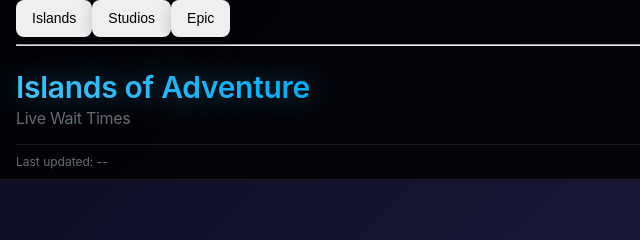
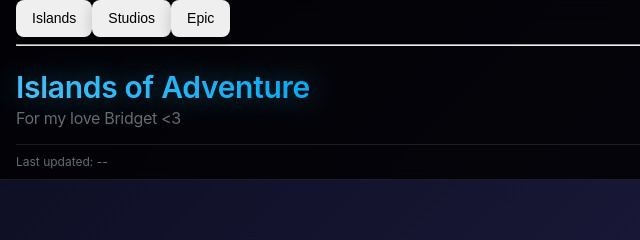
Before and after one commit to NicBatt/queue-times2, a plain HTML site: page index.html in a window 1280 px wide. Shown: the top 240 px of the page, 0-640 px from the left. Drawn offline with Linux system fonts and the light colour scheme; no server answers; a web font is replaced by a local one.

Commit message:
Update index.html

```diff
--- a/index.html
+++ b/index.html
@@ -23,7 +23,7 @@
                 <div class="header-content">
                     <h1 class="park-title">
                         <span id="currentParkNameElement" class="park-name">Loading Park...</span>
-                        <span class="subtitle">Live Wait Times</span>
+                        <span class="subtitle">For my love Bridget <3</span>
                     </h1>
                     <div class="header-controls">
                         <button id="refresh-btn" class="btn btn--secondary">
```
